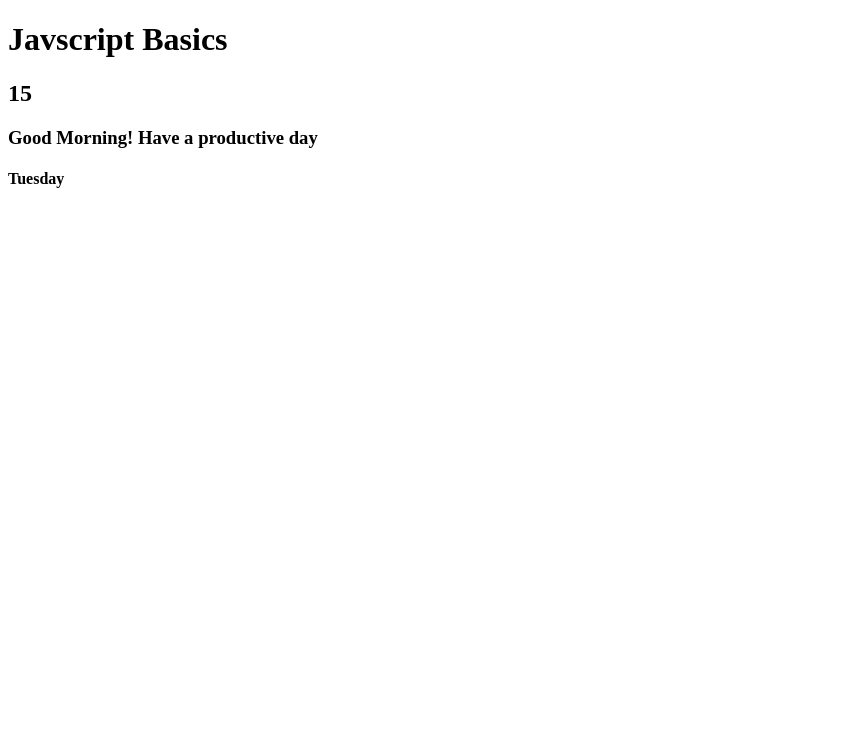
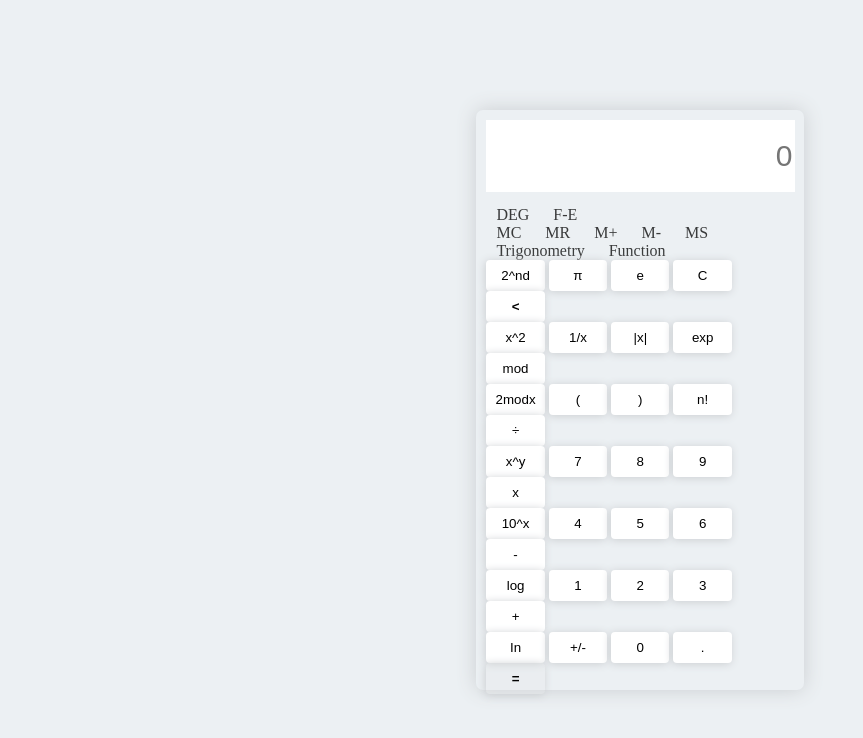
Before and after one commit to hemilrajpura-simform/javascript-practical-simform, a plain HTML site: page index.html in a window 1280 px wide. Shown: the whole page, without its empty margins (0-863 px from the left). Drawn offline with Linux system fonts and the light colour scheme.

Commit message:
first commit

```diff
--- a/index.html
+++ b/index.html
@@ -4,65 +4,161 @@
     <meta charset="UTF-8" />
     <meta http-equiv="X-UA-Compatible" content="IE=edge" />
     <meta name="viewport" content="width=device-width, initial-scale=1.0" />
+    <link rel="stylesheet" href="style.css" />
+    <link rel="stylesheet" href="https://cdnjs.cloudflare.com/ajax/libs/font-awesome/4.7.0/css/font-awesome.min.css">
     <title>Document</title>
+    <style>
+
+      </style>
   </head>
   <body>
-    <h1>Javscript Basics</h1>
-    <h2 id="addition"></h2>
-    <h3 id="time"></h3>
-    <h4 id="day"></h4>
+    <div class="container">
+      <div class="display">
+        <input type="text" placeholder="0" class="screen" />
+      </div>
+      <div class="buttons">
+
+        <div class="row">
+          <a class="diff">DEG</a>
+          <a class="diff">F-E</a>
+        </div>
+        <div class="row">
+          <a class="diff">MC</a>
+          <a class="diff">MR</a>
+          <a class="diff">M+</a>
+          <a class="diff">M-</a>
+          <a class="diff">MS</a>
+        </div>
+        <div class="row">
+          <a class="diff">Trigonometry</a>
+          <a class="diff">Function</a>
+        </div>
+
+
+        <div class="row">
+          <button class="btn">2^nd</button>
+          <button onclick="screen.value +='3.14159265359'">π</button>
+          <button onclick="screen.value +='2.71828182846'">e</button>
+          <button onclick="screen.value=''">C</button>
+          <button onclick="backspace()" style="font-weight: bold;">
+            <
+          </button>
+        </div>
+
+        <div class="row">
+          <button onclick="screen.value = Math.pow(screen.value,2)">x^2</button>
+          <button onclick="oneDivide()">1/x</button>
+          <button onclick="positive()">|x|</button>
+          <button onclick="exp()">exp</button>
+          <button> mod</button>
+        </div>
+        <div class="row">
+          <button>2modx</button>
+          <button class="btn">(</button>
+          <button class="btn">)</button>
+          <button onclick="fact()">n!</button>
+          <button class="btn">÷</button>
+        </div>
+
+        <div class="row">
+          <button onclick="">x^y</button>
+          <button class="btn">7</button>
+          <button class="btn">8</button>
+          <button class="btn">9</button>
+          <button class="btn">x</button>
+        </div>
+
+        <div class="row">
+          <button>10^x</button>
+          <button class="btn">4</button>
+          <button class="btn">5</button>
+          <button class="btn">6</button>
+          <button class="btn">-</button>
+        </div>
+
+        <div class="row">
+          <button onclick="log()">log</button>
+          <button class="btn">1</button>
+          <button class="btn">2</button>
+          <button class="btn">3</button>
+          <button class="btn">+</button>
+        </div>
+        <div class="row">
+          <button>In</button>
+          <button class="btn">+/-</button>
+          <button class="btn">0</button>
+          <button class="btn">.</button>
+          <button
+            onclick="screen.value='=' + eval(screen.value )"
+          style="background-color: rgba(224, 224, 224, 0.199); font-weight: bold  ;">
+          =
+          </button>
+        </div>
+      </div>
+    </div>
+
 <script>
-      console.log("Hello world");
-      let a = 5;
-      let b = 10;
-      let c = a + b;
 
-      document.getElementById("addition").innerHTML = c;
+var screen = document.querySelector('.screen');
+var btn =  document.querySelectorAll('.btn');
 
-      var ctime = new Date();
-      var hrs = ctime.getHours();
-      var day = ctime.getDay();
-      if (hrs < 12) {
-        document.getElementById("time").innerHTML =
-          "Good Morning! Have a productive day";
-      } else {
-        document.getElementById("time").innerHTML =
-          "Ops! You have started late";
+for( item of btn ){
+  item.addEventListener('click', (e)=>{
+  btntxt = e.target.innerText;
+
+  if(btntxt=='x'){
+    btntxt='*';
+  }
+  else if(btntxt=='÷'){
+    btntxt='/';
+  }
+  else if(btntxt=='C'){
+    //screen.value = ' ';
   }
 
-      const courses = ["Git Basics", "HTML&CSS", "Javascript", "TS"];
-      var i = 0;
 
-      for (; courses[i]; ) {
-        console.log(courses[i]);
-        i++;
+  screen.value += btntxt;
+  if(btntxt=='C'){
+    screen.value = ' ';
   }
-      i = 0;
-      while (courses[i]) {
-        console.log(courses[i]);
-        i++;
+  });
 }
 
-      function getDayName(){
-      switch (day) {
-        case 0:
-          return "Sunday! Have Fun";
-        case 1:
-          return "Monday!";
-        case 2:
-          return "Tuesday";
-          case 3:
-return "Wed";
-case 4:
-return "Thursday";
+function positive(){
+  screen.value = 0-screen.value;
+}
 
-case 5:
-return "Friday";
-case 6:
-return "Saturday";
+function backspace(){
+  screen.value = screen.value.substr(0,screen.value.length-1);
 }
+
+function oneDivide(){
+  screen.value = (1/screen.value);
 }
-    document.getElementById("day").innerHTML =getDayName();
+function fact(){
+
+  var i,num,f;
+  f=1;
+  num = screen.value;
+  for(i=1;i<=num;i++){
+    f=f*i;
+  }
+  i = i-1;
+  screen.value = f;
+
+}
+
+function exp(){
+  screen.value =  Math.exp(screen.value);
+}
+
+function log(){
+  screen.value =  Math.log(screen.value);
+}
+
+
   </script>
+
+
   </body>
 </html>
--- /dev/null
+++ b/style.css
@@ -0,0 +1,46 @@
+body {
+  min-height: 100vh;
+  background-color: #ecf0f3;
+  justify-content: center;
+  align-items: center;
+  padding: 0;
+  margin: 0;
+  display: flex;
+}
+.container {
+  height: 70vh;
+  width: 24%;
+  padding: 10px;
+  border-radius: 7px;
+  box-shadow: 0px 0px 20px #cbced1;
+}
+.display input {
+  width: 99%;
+  height: 70px;
+  outline: none;
+  border: none;
+  text-align: right;
+  font-size: 30px;
+  color: rgb(100, 98, 98);
+}
+.buttons {
+  display: flex;
+  flex-direction: column;
+  justify-content: space-around;
+  height: 75%;
+  margin: 14px 0 0 0;
+}
+.buttons button {
+  width: 19%;
+  height: 31px;
+  border: none;
+  background-color: white;
+  box-shadow: -1px 1px 8px #cbced1;
+  border-radius: 4px;
+  cursor: pointer;
+}
+.row a {
+  padding: 0 10px;
+  color: rgba(0, 0, 0, 0.76);
+  cursor: pointer;
+}
```
Lines whose indentation alone changed are shown as unchanged.
